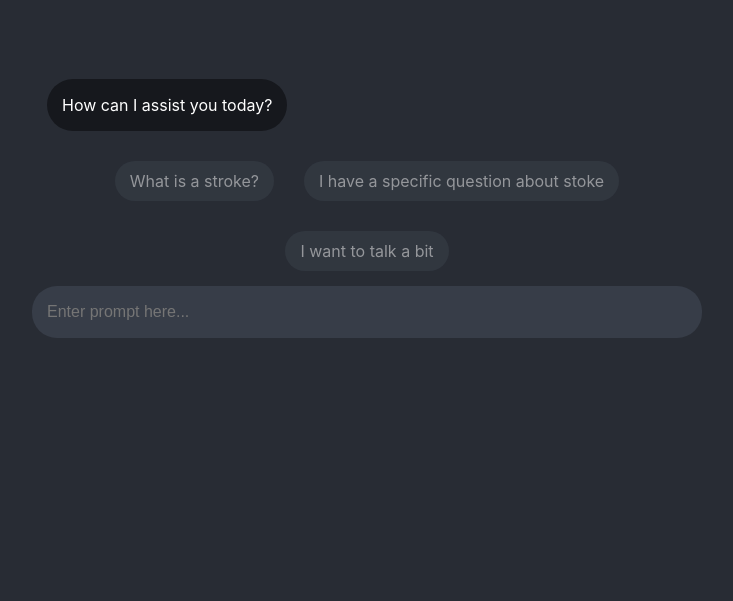
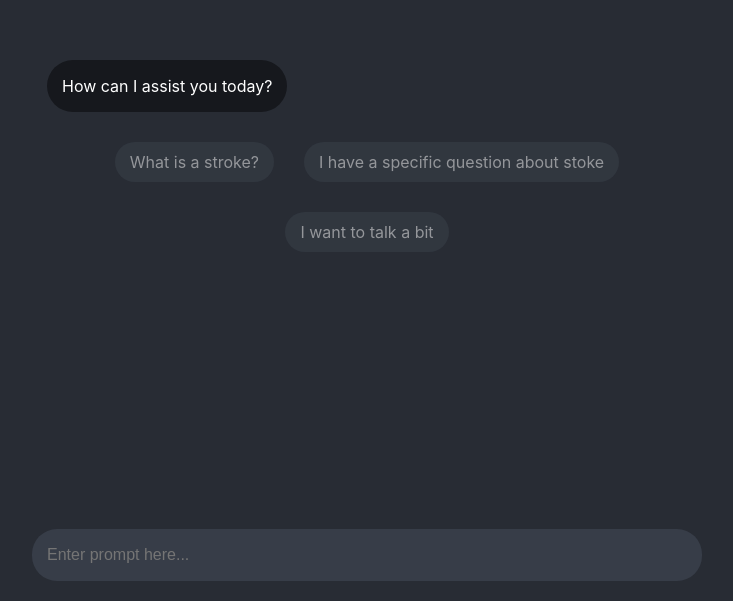
Before and after one commit to RyPC/StrokeGPT, a React (Create React App) app in the folder client/: page / in a window 1280 px wide. Shown: the part 199-800 px from the top of the page, without its empty margins (273-1006 px from the left). Built offline with nearby package versions, Linux system fonts and the light colour scheme; no server answers.

Commit message:
Auto-scroll to bottom of chats

```diff
--- a/client/src/App.css
+++ b/client/src/App.css
@@ -3,9 +3,6 @@ html {
 }
 .App {
   text-align: center;
-}
-
-.App-header {
   min-height: 100vh;
   display: flex;
   flex-direction: column;
@@ -13,11 +10,26 @@ html {
   justify-content: center;
   font-size: 2vmin;
   color: white;
+  /* flex-direction: column-reverse; */
+}
+
+.chat-container {
+  top: 0px;
+  /* height: auto; */
+  width: 50vw;
+  overflow-y: scroll;
+  overflow: hidden;
+  margin-bottom: 90px;
+  display: flex;
+  flex-direction: column-reverse;
+}
+
+.chat-messages-container {
 }
 
 #prompt-input {
   /* position */
-  /* position: absolute; */
+  position: fixed;
   bottom: 20px;
 
   /* size */
@@ -36,16 +48,6 @@ html {
   box-shadow: none;
   color: white;
   border: none;
-}
-
-.chat-container {
-  /* position: absolute; */
-  bottom: 90px;
-  top: 0px;
-  /* height: auto; */
-  width: 50vw;
-  overflow-y: scroll;
-  overflow: hidden;
 }
 
 .chat-bubble-container {
--- a/client/src/App.js
+++ b/client/src/App.js
@@ -74,6 +74,8 @@ function App() {
   useEffect(() => {
   }, [chatMessages]);
 
+  //
+
   // Makes a call to OpenAI API
   const getChatResponse = async (message) => {
     try {
@@ -86,9 +88,9 @@ function App() {
 
         // Update chat messages (streaming)
         setChatMessages([
+          createMessageObject(responseMessage, false),
+          createMessageObject(message, true),
           ...chatMessages,
-          createMessageObject(message, true),
-          createMessageObject(responseMessage, false)
         ]);
         setAnswerOptions(answers);
       };
@@ -152,8 +154,8 @@ function App() {
     setPrompt("");
     setAnswerOptions([]);
     setChatMessages([
+      createMessageObject(cleanMessage, true),
       ...chatMessages,
-      createMessageObject(cleanMessage, true),
     ]);
 
     // Get response from OpenAI
@@ -173,17 +175,11 @@ function App() {
 
   return (
     <div className="App">
-      <header className="App-header">
+      {/* Chat messages */}
       <div className="chat-container" >
-          {chatMessages.map((message) => (
-            <div className={"chat-bubble-container " + message.type + "-container"}>
-              <div className={"chat-bubble " + message.type}>
-                <Markdown>
-                  {message.contents}
-                </Markdown>
-              </div>
-            </div>
-          ))}
+        {/* <div className="chat-messages-container"> */}
+        {/* </div> */}
+        {/* Answer options */}
         <div className="answer-options-container">
           {answerOptions.map((option) => (
             <div
@@ -197,7 +193,19 @@ function App() {
             </div>
           ))}
         </div>
+          {chatMessages.map((message) => (
+            <div className={"chat-bubble-container " + message.type + "-container"}>
+              <div className={"chat-bubble " + message.type}>
+                <Markdown>
+                  {message.contents}
+                </Markdown>
               </div>
+            </div>
+          ))}
+        {/* Footer for auto scroll */}
+        {/* <div className="footer"></div> */}
+      </div>
+      {/* Input */}
       <input
         id='prompt-input'
         autoFocus
@@ -208,7 +216,6 @@ function App() {
         value={prompt}
       >
       </input>
-      </header>
     </div>
   );
 }
```
Lines whose indentation alone changed are shown as unchanged.
